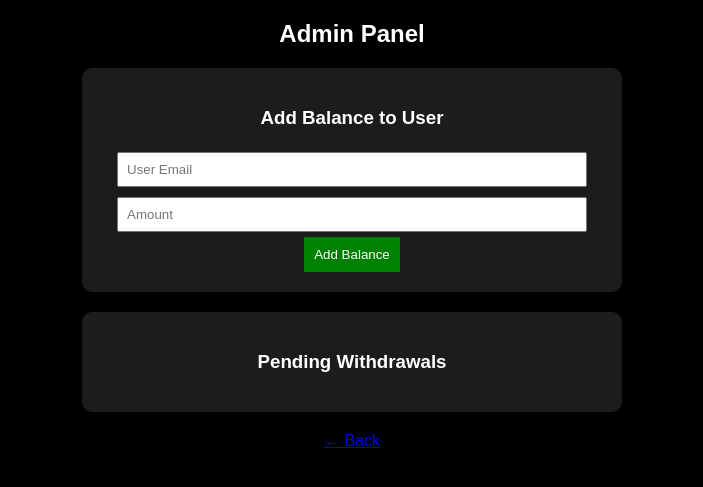
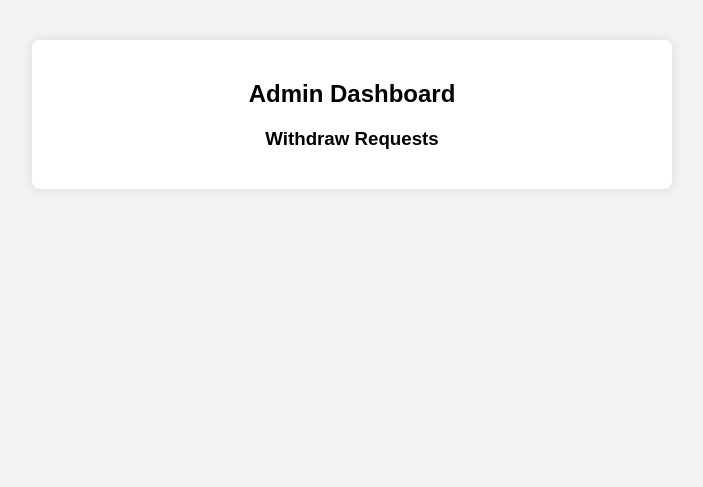
Before and after one commit to talha441/WalletoHub, a Flask app: page /admin in a window 1280 px wide. Shown: the top 487 px of the page, without its empty margins (288-991 px from the left). Run offline with Flask 3, Linux system fonts and the light colour scheme; tables that the repository leaves empty hold one stand-in row (values such as "Sample post").

Commit message:
Update admin.html

```diff
--- a/templates/admin.html
+++ b/templates/admin.html
@@ -1,38 +1,18 @@
-<!DOCTYPE html>
-<html>
-<head>
-  <title>Admin Panel | WalletoHub</title>
-  <style>
-    body { font-family: Arial; background: black; color: white; text-align: center; }
-    .box { background: #1c1c1c; margin: 20px auto; padding: 20px; width: 90%; max-width: 500px; border-radius: 10px; }
-    input { width: 90%; padding: 8px; margin: 5px 0; }
-    button { padding: 10px; background: green; color: white; border: none; }
-  </style>
-</head>
-<body>
-  <h2>Admin Panel</h2>
-
-  <div class="box">
-    <h3>Add Balance to User</h3>
-    <form method="POST">
-      <input type="email" name="email" placeholder="User Email" required><br>
-      <input type="number" step="0.01" name="amount" placeholder="Amount" required><br>
-      <button type="submit">Add Balance</button>
-    </form>
-  </div>
-
-  <div class="box">
-    <h3>Pending Withdrawals</h3>
-    {% for w in withdrawals %}
-      <p>
-        {{ w[2] }} - ${{ w[4] }} - {{ w[3] }} | Status: {{ w[5] }}
-        <form method="POST" action="/admin/complete/{{ w[0] }}">
-          <button>Mark Complete</button>
-        </form>
-      </p>
-    {% endfor %}
-  </div>
-
-  <a href="/dashboard">← Back</a>
-</body>
-</html>
+{% extends 'base.html' %}
+{% block title %}Admin Panel{% endblock %}
+{% block content %}
+<h2>Admin Dashboard</h2>
+<h3>Withdraw Requests</h3>
+<ul>
+  {% for w in withdraws %}
+    <li>
+      {{ w.username }} - {{ w.amount }} BDT - {{ w.method }} - {{ w.number }}
+      {% if not w.completed %}
+        <a href="/approve/{{ w.id }}">Approve</a>
+      {% else %}
+        ✅ Completed
+      {% endif %}
+    </li>
+  {% endfor %}
+</ul>
+{% endblock %}
```
